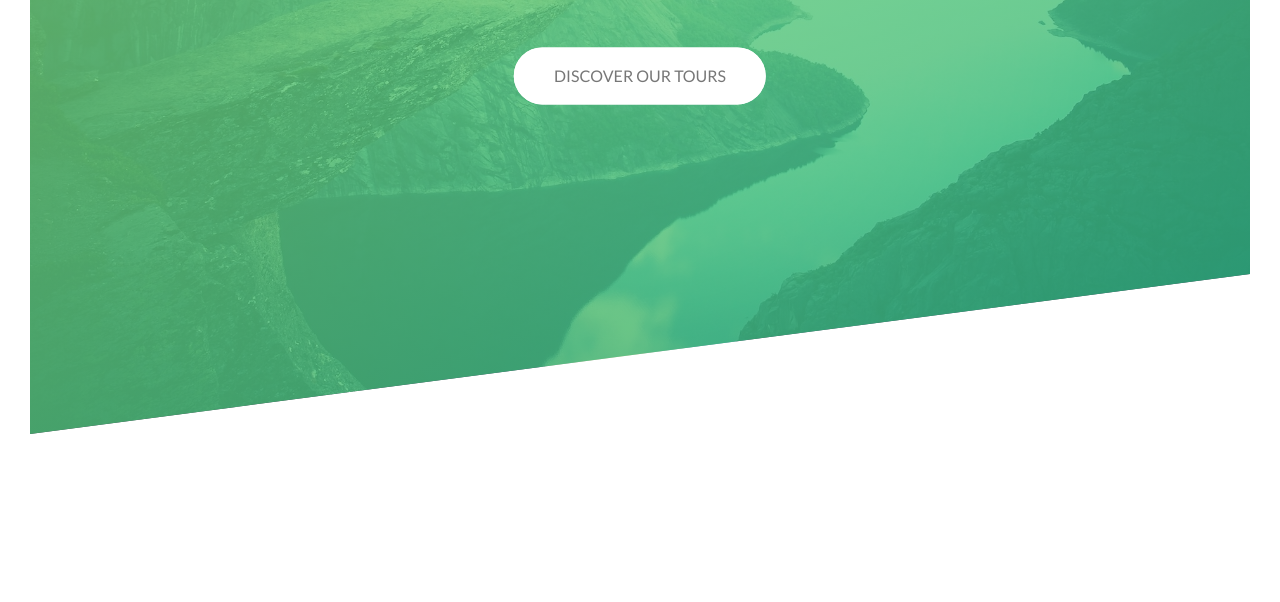
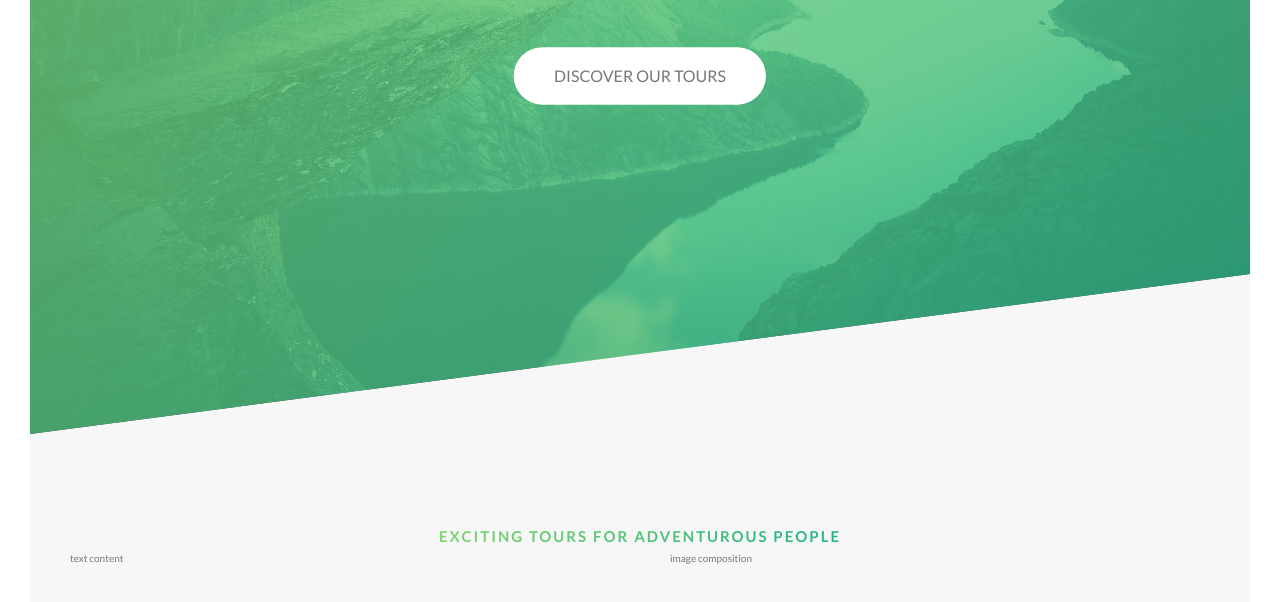
Before and after one commit to IzWOP/Natours, a website: page index.html in a window 1280 px wide. Shown: the part 356-958 px from the top of the page. Before the commit the page ends 820 px from the top, so only its background shows below. Drawn offline with Linux system fonts and the light colour scheme.

Commit message:
Added h2 text and hover animation.

```diff
--- a/index.html
+++ b/index.html
@@ -7,7 +7,7 @@
 
   <link href="https://fonts.googleapis.com/css?family=Lato:100,300,400,700,900" rel="stylesheet">
 
-  <link rel="stylesheet" href="css/icon-font.css">
+<!--  <link rel="stylesheet" href="css/icon-font.css"> -->
   <link rel="stylesheet" href="css/style.css">
   <link rel="shortcut icon" type="image/png" href="img/favicon.png">
 
@@ -27,6 +27,26 @@
     <a href="#" class="btn btn--white btn--animated">discover our tours</a>
     </div>
   </header>
+
+  <main>
+      <section class="section-about">
+        <div class="u-center-text">
+          <h2 class="heading-secondary">
+            Exciting tours for Adventurous people
+          </h2>
+        </div>
+
+        <div class="row">
+            <div class="col-1-of-2">
+              text content
+            </div>
+            <div class="col-1-of-2">
+              image composition
+            </div>
+          </div>
+      </section>
+
+  </main>
 <!--
   <section class="grid-test">
     <div class="row">
--- a/sass/abstracts/_variables.scss
+++ b/sass/abstracts/_variables.scss
@@ -3,6 +3,7 @@ $color-primary: #55c57a;
 $color-primary-light:#7ed56f;
 $color-primary-dark:  #28b485;
 
+$color-grey-light-1: #f7f7f7;
 $color-grey-dark: #777;
 $color-white: #fff;
 $color-black: #000;
--- a/sass/base/_typography.scss
+++ b/sass/base/_typography.scss
@@ -35,3 +35,22 @@ body {
 
   }
 }
+
+.heading-secondary {
+  font: 3.5rem;
+  text-transform: uppercase;
+  font-weight: 700;
+  display: inline-block;
+  background-image: linear-gradient(to right, $color-primary-light, $color-primary-dark);
+  -webkit-background-clip: text;
+  color: transparent;
+  letter-spacing: 2px;
+  transition: all .2s;
+
+  &:hover {
+    transform: skewY(2deg) skewX(15deg) scale(1.1);
+    text-shadow: .5rem 1rem 2rem rgba($color-black, .2);
+  }
+
+
+}
--- a/sass/base/_utilities.scss
+++ b/sass/base/_utilities.scss
@@ -0,0 +1,2 @@
+.u-center-text {text-align: center;
+}
--- a/sass/layout/_grid.scss
+++ b/sass/layout/_grid.scss
@@ -1,6 +1,5 @@
 .row {
   max-width: $grid-width;
-  background-color: #eee;
   margin: 0 auto;
 
   &:not(:last-child) {
@@ -10,7 +9,6 @@
   @include clearfix;
 
   [class^="col-"] {
-    background-color: orangered;
     float: left;
 
     &:not(:last-child) {
--- a/sass/pages/_home.scss
+++ b/sass/pages/_home.scss
@@ -0,0 +1,5 @@
+.section-about {
+  background-color: $color-grey-light-1;
+  padding: 25rem 0;
+  margin-top: -20vh;
+}
```
Also changed, not shown: css/style.css.
